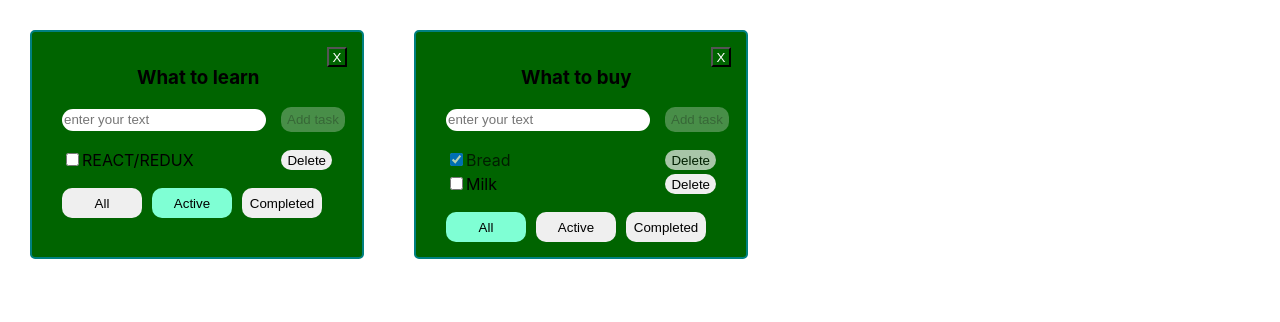
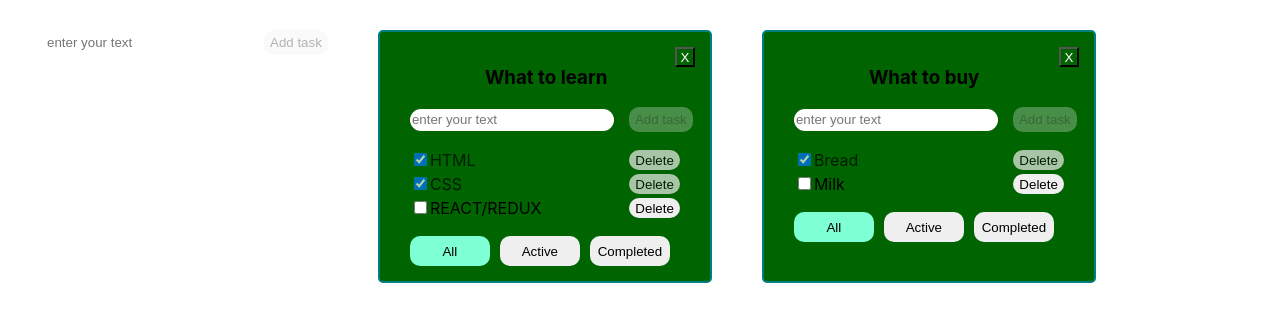
Before and after one commit to hunzah/Todo-List, a React (Create React App) app: page / in a window 1280 px wide. Shown: the top 322 px of the page. Built offline with nearby package versions, Linux system fonts and the light colour scheme.

Commit message:
add editable titles

```diff
--- /dev/null
+++ b/src/AddItemForm.tsx
@@ -0,0 +1,62 @@
+import React, {ChangeEvent, KeyboardEvent, useState} from 'react';
+
+type AddItemFormPropsType = {
+    addItem: (title: string) => void
+}
+
+
+export function AddItemForm (props:AddItemFormPropsType) {
+    const [newTaskTitle, setNewTaskTitle] = useState('')
+    const [error, setError] = useState<string | null>(null)
+
+
+    const onNewTitleChangeHandler = (e: ChangeEvent<HTMLInputElement>) => {
+        setNewTaskTitle(e.currentTarget.value)
+    }
+
+
+    const isAddTaskNotPossible = newTaskTitle.length === 0 || newTaskTitle.trim().length > 15
+    const onKeyPressHandler =
+        isAddTaskNotPossible ? undefined
+            : (e: KeyboardEvent<HTMLInputElement>) => {
+                if (e.key === 'Enter') {
+                    if (newTaskTitle.trim() === '') {
+                        setError('Title is required')
+                    } else {
+                        props.addItem(newTaskTitle.trim())
+                        setNewTaskTitle('')
+                        setError(null)
+                    }
+
+                }
+            }
+
+
+    const onClickHandler = () => {
+        if (newTaskTitle.trim() === '') {
+            setError('Title is required')
+        } else {
+            props.addItem(newTaskTitle.trim())
+            setNewTaskTitle('')
+        }
+    }
+
+    const titleTooLongWarning = newTaskTitle.trim().length > 15 && <div>title should be shorter</div>
+    return (
+        <div className={'inp-btn'}>
+            <input placeholder={'enter your text'}
+                   value={newTaskTitle}
+                   onChange={onNewTitleChangeHandler}
+                   onKeyDown={onKeyPressHandler}
+                   className={error ? 'error' : ''}/>
+            <button
+                disabled={isAddTaskNotPossible}
+                onClick={() => {
+                    onClickHandler()
+                }}>Add task
+            </button>
+            {error && <div className={'error-message'}>{error}</div>}
+            {titleTooLongWarning}
+        </div>
+    )
+}
--- a/src/App.tsx
+++ b/src/App.tsx
@@ -1,7 +1,9 @@
 import React, {FC, useState} from 'react';
 import './App.css';
-import TodoList from './TodoList';
+import TodoList, {TaskType} from './TodoList';
 import {v1} from 'uuid';
+import {AddItemForm} from './AddItemForm';
+
 
 
 export type FilterValueType =
@@ -9,6 +11,10 @@ export type FilterValueType =
 
 type TodolistType = {
     id: string, title: string, filter: FilterValueType
+}
+
+type TasksStateType = {
+    [key:string]:TaskType[]
 }
 
 function App() {
@@ -46,13 +52,22 @@ function App() {
         setTasksObj({...tasksObj})
 
     }
+    function changeTaskTitle(taskId: string, newTitle: string, todoListId: string) {
+        const tasks = tasksObj[todoListId]
+        const task = tasks.find(t => t.id === taskId)
+
+        if (task) task.title = newTitle
+        setTasksObj({...tasksObj})
+
+    }
+
 
     const todoListId1 = v1()
     const todoListId2 = v1()
 
 
     const [todoLists, setTodoList] = useState<TodolistType[]>([
-        {id: todoListId1, title: 'What to learn', filter: 'active'},
+        {id: todoListId1, title: 'What to learn', filter: 'all'},
         {id: todoListId2, title: 'What to buy', filter: 'all'}
     ])
 
@@ -64,8 +79,17 @@ function App() {
 
     }
 
+    const changeTodoListTitle = (id:string,newTitle:string) => {
+       const todoList = todoLists.find(tl=>tl.id === id)
+        if(todoList) {
+            todoList.title = newTitle
+        }
+        setTodoList([...todoLists])
 
-    const [tasksObj, setTasksObj] = useState(
+    }
+
+
+    const [tasksObj, setTasksObj] = useState<TasksStateType>(
         {
             [todoListId1]: [
                 {id: v1(), title: 'HTML', isDone: true},
@@ -80,10 +104,16 @@ function App() {
         }
     )
 
+const addTodoList = (title:string) => {
+        // const [title, setTitle] = useState<string>('')
+        const newTodoList:TodolistType = {id: todoListId2, title: title, filter: 'all'}
+    setTodoList([newTodoList, ...todoLists])
 
+    }
 
     return (
         <div className="App">
+            <AddItemForm addItem={addTodoList} />
             {
                 todoLists.map((tl) => {
 
@@ -95,7 +125,7 @@ function App() {
                     if (tl.filter === 'active') {
                         tasksForTodoList = tasksForTodoList?.filter(t => !t.isDone)
                     }
-                    console.log(tasksForTodoList)
+
                     return <TodoList
                         key={tl.id}
                         id={tl.id}
@@ -105,8 +135,11 @@ function App() {
                         changeFilter={changeFilter}
                         addTasks={addTasks}
                         changeStatus={changeStatus}
+                        changeTaskTitle={changeTaskTitle}
                         filter={tl.filter}
                         removeTodoList={removeTodoList}
+                        changeTodoListTitle={changeTodoListTitle}
+
                     />
                 })
             }
--- /dev/null
+++ b/src/EditableSpanPropsType.tsx
@@ -0,0 +1,35 @@
+import React, {ChangeEvent, KeyboardEvent, useState} from 'react';
+
+export type EditableSpanPropsType = {
+    title: string
+    onChangeTitleHandler: (newValue: string)=> void
+}
+
+export function EditableSpan(props:EditableSpanPropsType) {
+    const [editeMode, setEditeMode] = useState<boolean>(false)
+    const [title,setTitle] = useState ('')
+
+    const activateEditeMode=()=> {
+        setEditeMode(true)
+        setTitle(props.title)
+    }
+    const activateViewMode = () => {
+        setEditeMode(false)
+        props.onChangeTitleHandler(title)
+    }
+    const onChangeHandler = (e:ChangeEvent<HTMLInputElement>) => {
+        setTitle(e.currentTarget.value)
+    }
+
+    const onKeyDownHandler = (e: KeyboardEvent<HTMLInputElement>) => {
+        e.key === 'Enter' && activateViewMode();
+    };
+
+    return editeMode? <input
+        value={title}
+        onChange={onChangeHandler}
+        onBlur={activateViewMode}
+        onKeyDown={onKeyDownHandler}
+        />
+        : <span onDoubleClick={activateEditeMode}>{props.title}</span>
+}
--- a/src/TodoList.tsx
+++ b/src/TodoList.tsx
@@ -1,6 +1,7 @@
-import React, {ChangeEvent, KeyboardEvent, useState} from 'react';
+import React, {ChangeEvent} from 'react';
 import {FilterValueType} from './App';
-
+import {AddItemForm} from './AddItemForm';
+import {EditableSpan, EditableSpanPropsType} from './EditableSpanPropsType';
 
 
 type TodoListPropsType = {
@@ -9,10 +10,12 @@ type TodoListPropsType = {
     tasks: Array<TaskType>
     removeTask: (id: string, todoListId: string) => void,
     changeFilter: (value: FilterValueType, todoListId: string) => void
-    addTasks: (title: string, todoListId: string) => void
+    addTasks: (title: string, id:string) => void
     changeStatus: (taskId: string, isDone: boolean, todoListId: string) => void
+    changeTaskTitle: (taskId: string, newTitle:string, todoListId: string)=> void
     filter: FilterValueType
     removeTodoList: (todoListId: string) => void
+    changeTodoListTitle:(id:string,newTitle:string) => void
 
 }
 
@@ -24,38 +27,6 @@ export type TaskType = {
 
 const TodoList = (props: TodoListPropsType) => {
 
-    const [newTaskTitle, setNewTaskTitle] = useState('')
-    const [error, setError] = useState<string | null>(null)
-
-    const onNewTitleChangeHandler = (e: ChangeEvent<HTMLInputElement>) => {
-        setNewTaskTitle(e.currentTarget.value)
-    }
-
-
-    const isAddTaskNotPossible = newTaskTitle.length === 0 || newTaskTitle.length > 15
-    const onKeyPressHandler =
-        isAddTaskNotPossible ? undefined
-            : (e: KeyboardEvent<HTMLInputElement>) => {
-                setError(null)
-                if (e.key === 'Enter') {
-                    props.addTasks(newTaskTitle, props.id)
-                    setNewTaskTitle('')
-                }
-
-            }
-
-
-    const onClickHandler = () => {
-        if (newTaskTitle.trim() === '') {
-            setError('Title is required')
-        } else {
-            props.addTasks(newTaskTitle.trim(), props.id)
-            setNewTaskTitle('')
-        }
-    }
-
-    const titleTooLongWarning = newTaskTitle.trim().length > 15 && <div>title should be shorter</div>
-
 
     const onClickAllHandler = () => props.changeFilter('all', props.id)
     const onClickActiveHandler = () => props.changeFilter('active', props.id)
@@ -65,45 +36,43 @@ const TodoList = (props: TodoListPropsType) => {
     const removeTodoListHandler = () => {
         props.removeTodoList(props.id)
     }
+    const changeTodoListTitle = (newTitle:string) =>{
+props.changeTodoListTitle(props.id, newTitle)
+    }
 
+const addItem = (title:string) => {
+    props.addTasks(title,props.id)
+}
 
     return (
         <div className="todolist">
 
             <div className="closeButtonAndTitle">
-                <h3>{props.title}</h3>
+                <h3> <EditableSpan title={props.title} onChangeTitleHandler={changeTodoListTitle}/></h3>
                 <button className="closeButton" onClick={removeTodoListHandler}>X</button>
             </div>
-
-            <div className={'inp-btn'}>
-                <input placeholder={'enter your text'}
-                       value={newTaskTitle}
-                       onChange={onNewTitleChangeHandler}
-                       onKeyDown={onKeyPressHandler}
-                       className={error ? 'error' : ''}/>
-                <button
-                    disabled={isAddTaskNotPossible}
-                    onClick={() => {
-                        onClickHandler()
-                    }}>Add task
-                </button>
-                {error && <div className={'error-message'}>{error}</div>}
-                {titleTooLongWarning}
-            </div>
+            <AddItemForm addItem={addItem}/>
             <ul>
                 {
                     props.tasks.map(t => {
                         const onClickRemoveHandler = () => props.removeTask(t.id, props.id)
-                        const onChangeCheckBox = (e: ChangeEvent<HTMLInputElement>) => {
+
+                        const onChangeCheckBoxHandler = (e: ChangeEvent<HTMLInputElement>) => {
                             props.changeStatus(t.id, e.currentTarget.checked, props.id)
 
                         }
+                        const onChangeTitleHandler = (newValue:string) => {
+                            props.changeTaskTitle(t.id, newValue, props.id)
+
+                        }
+
 
                         return (
                             <li className={t.isDone ? 'is-done' : ''} key={t.id}>
-                                <div className={'checkbox-title'}><input type="checkbox" onChange={onChangeCheckBox}
+                                <div className={'checkbox-title'}><input type="checkbox" onChange={onChangeCheckBoxHandler}
                                                                          checked={t.isDone}/>
-                                    <span>{t.title}</span></div>
+                                    <EditableSpan title={t.title} onChangeTitleHandler = {onChangeTitleHandler}/>
+                                </div>
                                 <button
                                     onClick={onClickRemoveHandler}>Delete
                                 </button>
@@ -125,4 +94,6 @@ const TodoList = (props: TodoListPropsType) => {
         </div>
     )
 }
+
+
 export default TodoList;
```
